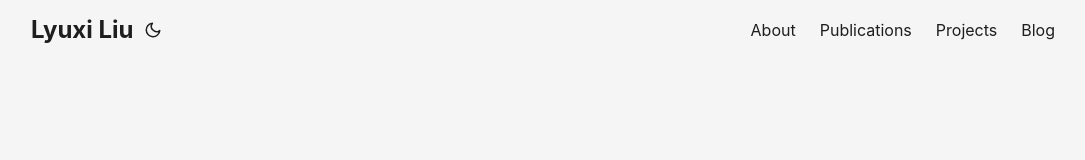
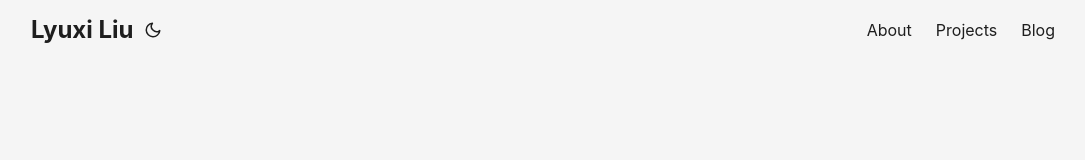
Before and after one commit to llspublic/llspublic.github.io, a plain HTML site: page index.html in a window 1280 px wide. Shown: the top 160 px of the page, without its empty margins (97-1182 px from the left). Drawn offline with Linux system fonts and the light colour scheme.

Commit message:
Update Hugo template

```diff
--- a/index.html
+++ b/index.html
@@ -127,11 +127,6 @@
             <li>
                 <a href="https://llspublic.github.io/about/" title="About">
                     <span>About</span>
-                </a>
-            </li>
-            <li>
-                <a href="https://llspublic.github.io/publications/" title="Publications">
-                    <span>Publications</span>
                 </a>
             </li>
             <li>
```
Also changed, not shown: 404.html (+0 -5 lines), categories/index.html (+0 -5 lines), tags/index.html (+0 -5 lines).
